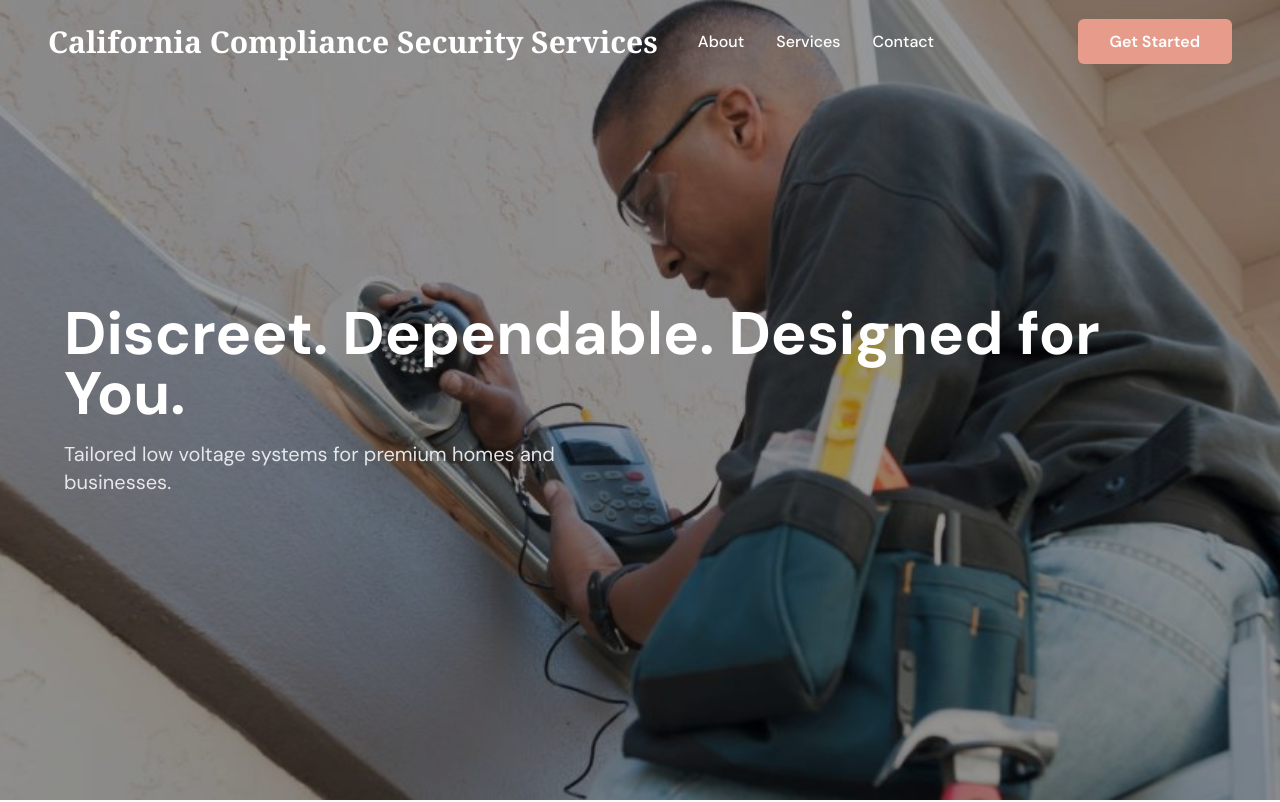
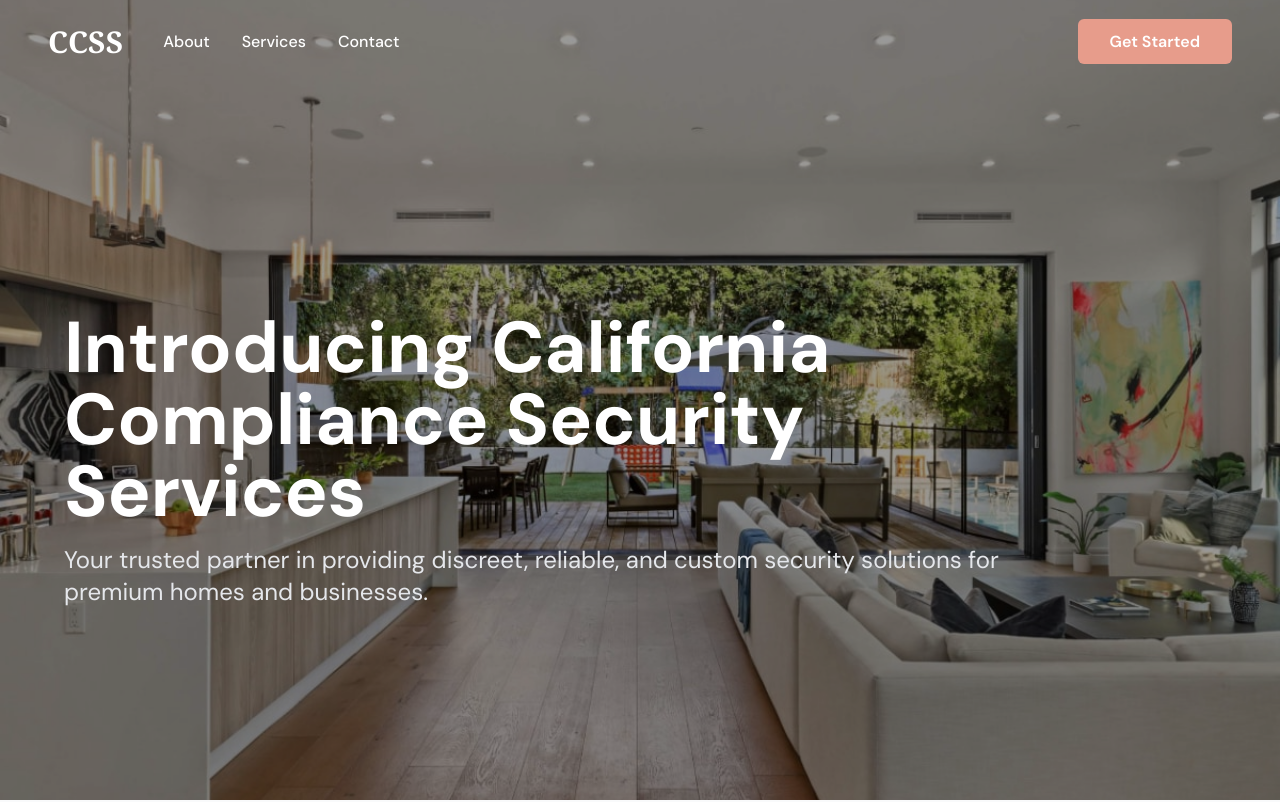
Before and after one commit to rcerney1/demo_site_ccss, a React (Vite) app: page / in a window 1280 px wide. Shown: the top 802 px of the page. Built offline with nearby package versions, Linux system fonts and the light colour scheme.

Commit message:
style changes

```diff
--- a/src/components/Home.jsx
+++ b/src/components/Home.jsx
@@ -1,6 +1,7 @@
 import Navbar from "./Navbar";
 import heroImage from "../assets/hero.jpg";
 import section1Image from "../assets/section1.jpg";
+import elegantHome from "../assets/elegant_home_2.jpg"
 
 function Home() {
     return (
@@ -10,26 +11,27 @@ function Home() {
             {/* Hero Section */}
             <section className="relative w-full h-screen">
                 <img
-                    src={heroImage}
+                    src={elegantHome}
                     alt="Security technician"
                     className="absolute inset-0 w-full h-full object-cover"
                 />
-                <div className="absolute inset-0 bg-black/40 flex flex-col items-start justify-center px-6 md:px-16 text-left">
+                <div className="absolute inset-0 bg-black/40 flex flex-col items-start justify-end px-6 md:px-16 text-left pb-24 md:pb-40">
                     <h1
-                        className="text-4xl md:text-6xl font-bold text-white mb-4"
+                        className="text-5xl md:text-7xl font-bold text-white mb-4 max-w-5xl"
                         data-aos="fade-up"
                     >
-                        Discreet. Dependable. Designed for You.
+                        Introducing California Compliance Security Services
                     </h1>
                     <p
-                        className="text-lg md:text-xl text-gray-200 max-w-xl"
+                        className="text-xl md:text-2xl text-gray-200 mb-8 max-w-5xl"
                         data-aos="fade-up"
                         data-aos-delay="100"
                     >
-                        Tailored low voltage systems for premium homes and businesses.
+                        Your trusted partner in providing discreet, reliable, and custom security solutions for premium homes and businesses.
                     </p>
                 </div>
             </section>
+
 
             {/* Why Choose Us Section */}
             <section
--- a/src/components/Navbar.jsx
+++ b/src/components/Navbar.jsx
@@ -26,7 +26,7 @@ function Navbar() {
                 {/* Left: Logo + Nav */}
                 <div className="flex items-center space-x-10">
                     <h1 className="text-2xl md:text-3xl font-serif font-semibold whitespace-nowrap">
-                        California Compliance Security Services
+                        CCSS
                     </h1>
 
                     <nav className="hidden md:flex space-x-8 text-base font-medium">
```
Also changed, not shown: src/assets/elegant_home_2.jpg (added).
